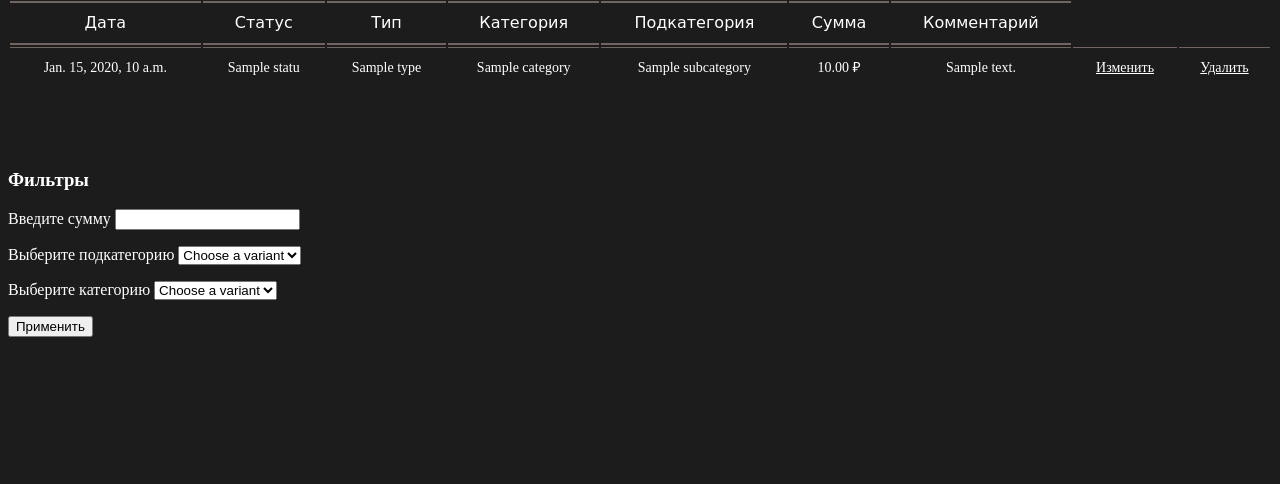
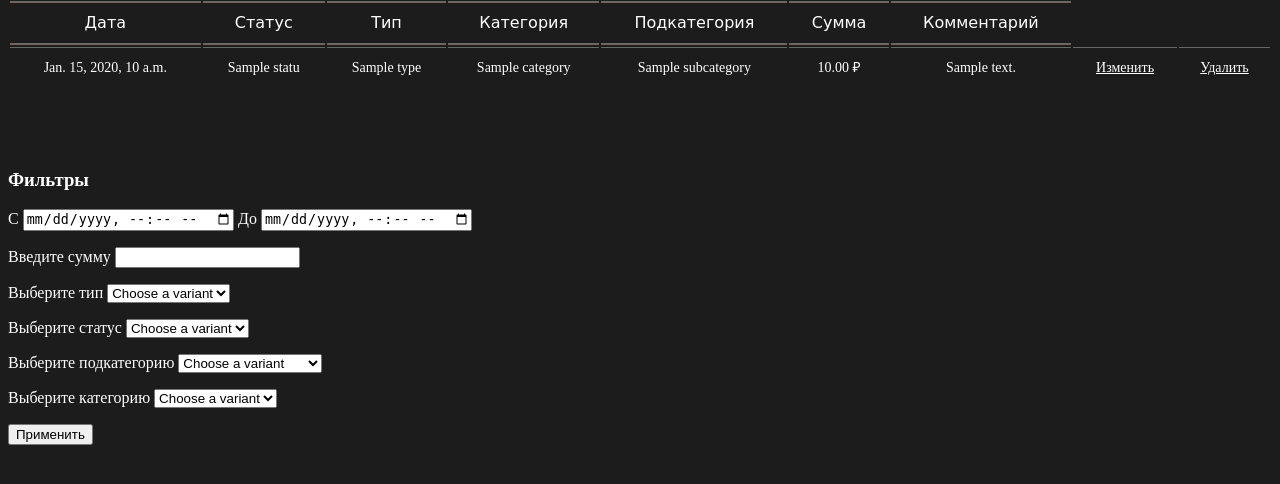
Before and after one commit to rogantan/DDS_django, a Django app: page / in a window 1280 px wide. Shown: the part 168-652 px from the top of the page. Run offline with Django 5.2, Linux system fonts and the light colour scheme; tables that the repository leaves empty hold one stand-in row (values such as "Sample post"); some web fonts are replaced.

Commit message:
begin_filters

```diff
--- a/DDS/main/templates/main/index.html
+++ b/DDS/main/templates/main/index.html
@@ -40,8 +40,32 @@
     <h3>Фильтры</h3>
     <form method="POST">
         <p>
+            <label>С</label>
+            <input type="datetime-local" name="from" value="">
+            <label>До</label>
+            <input type="datetime-local" name="to" value="">
+        </p>
+        <p>
             <label>Введите сумму</label>
             <input type="text" name="amount">
+        </p>
+        <p>
+            <label>Выберите тип</label>
+            <select name="type_select">
+                <option value="">Choose a variant</option>
+                {% for type in types %}
+                <option value="{{ type.id }}">{{ type.name }}</option>
+                {% endfor %}
+            </select>
+        </p>
+        <p>
+            <label>Выберите статус</label>
+            <select>
+                <option value="">Choose a variant</option>
+                {% for status in statuses %}
+                <option value="{{ status.id }}">{{ status.name }}</option>
+                {% endfor %}
+            </select>
         </p>
         <p>
             <label>Выберите подкатегорию</label>
--- a/DDS/main/views.py
+++ b/DDS/main/views.py
@@ -15,7 +15,12 @@ def index(request):
     if request.GET.get('status'):
         filters['status_id'] = request.GET['status']
     ddes = ddes.filter(**filters)
-    return render(request, 'main/index.html', {"ddes": ddes})
+    categories = Category.objects.all()
+    types = Type.objects.all()
+    statuses = Status.objects.all()
+    subcategories = Subcategory.objects.all()
+    return render(request, 'main/index.html', {"ddes": ddes, "categories": categories,
+                                               "types": types, "statuses": statuses, "subcategories": subcategories})
 
 
 def to_add_dds(request):
```
